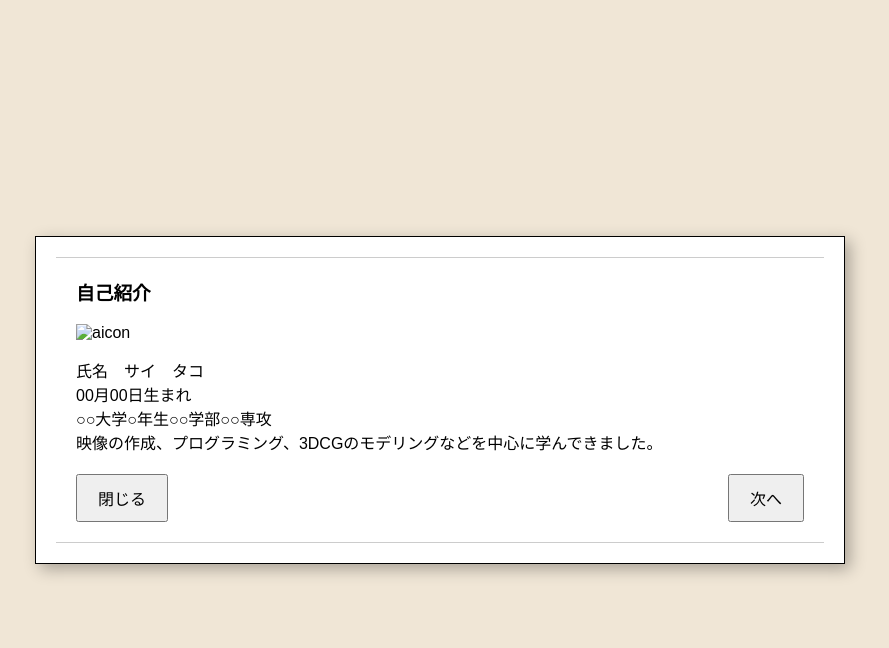
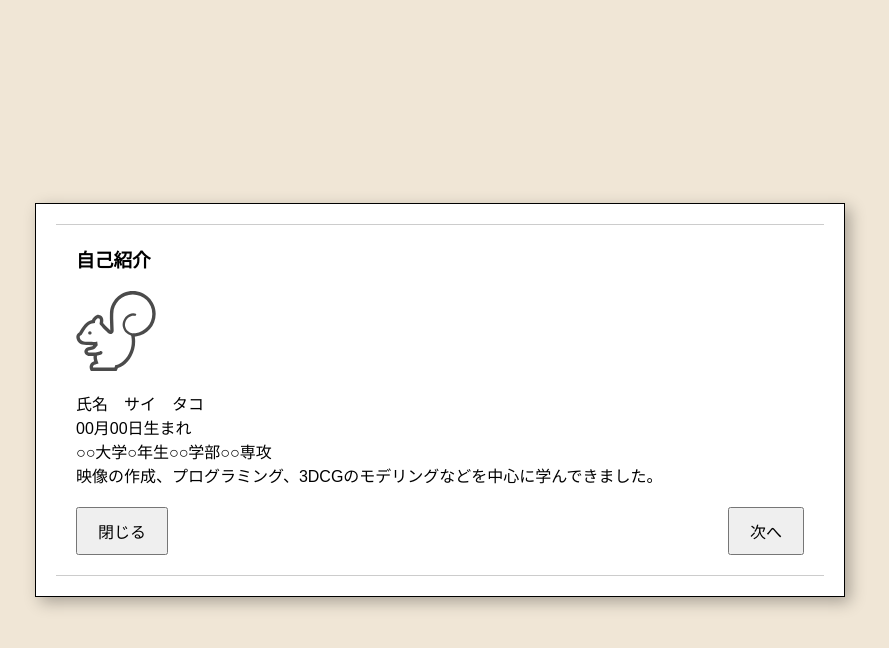
Before and after one commit to saitako-yes/portfolio, a plain HTML site: page index.html in a window 1280 px wide. Both pictures are taken after a click on the button "OPEN". Shown: the whole page, without its empty margins (200-1089 px from the left). Drawn offline with Linux system fonts and the light colour scheme.

Commit message:
Update index.html

```diff
--- a/index.html
+++ b/index.html
@@ -15,7 +15,7 @@
         </div>
         <div class="page" id="page-1">
             <h3>自己紹介</h3>
-            <img src="img/aicon.svg" alt="aicon">
+            <img class="aicon" src="aicon.svg" alt="ai">
             <p>
                 氏名　サイ　タコ<br>
                 00月00日生まれ<br>
```
